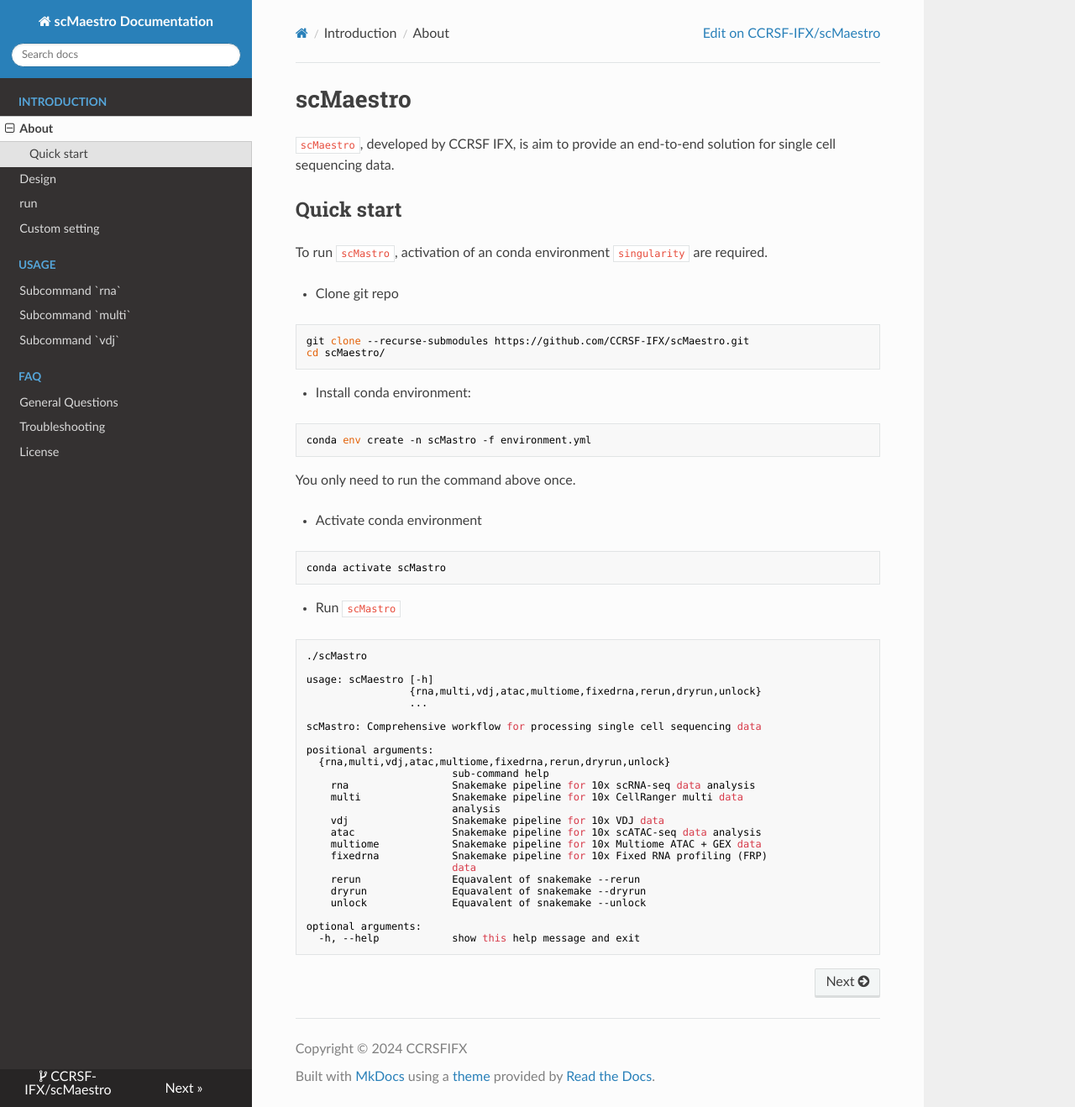
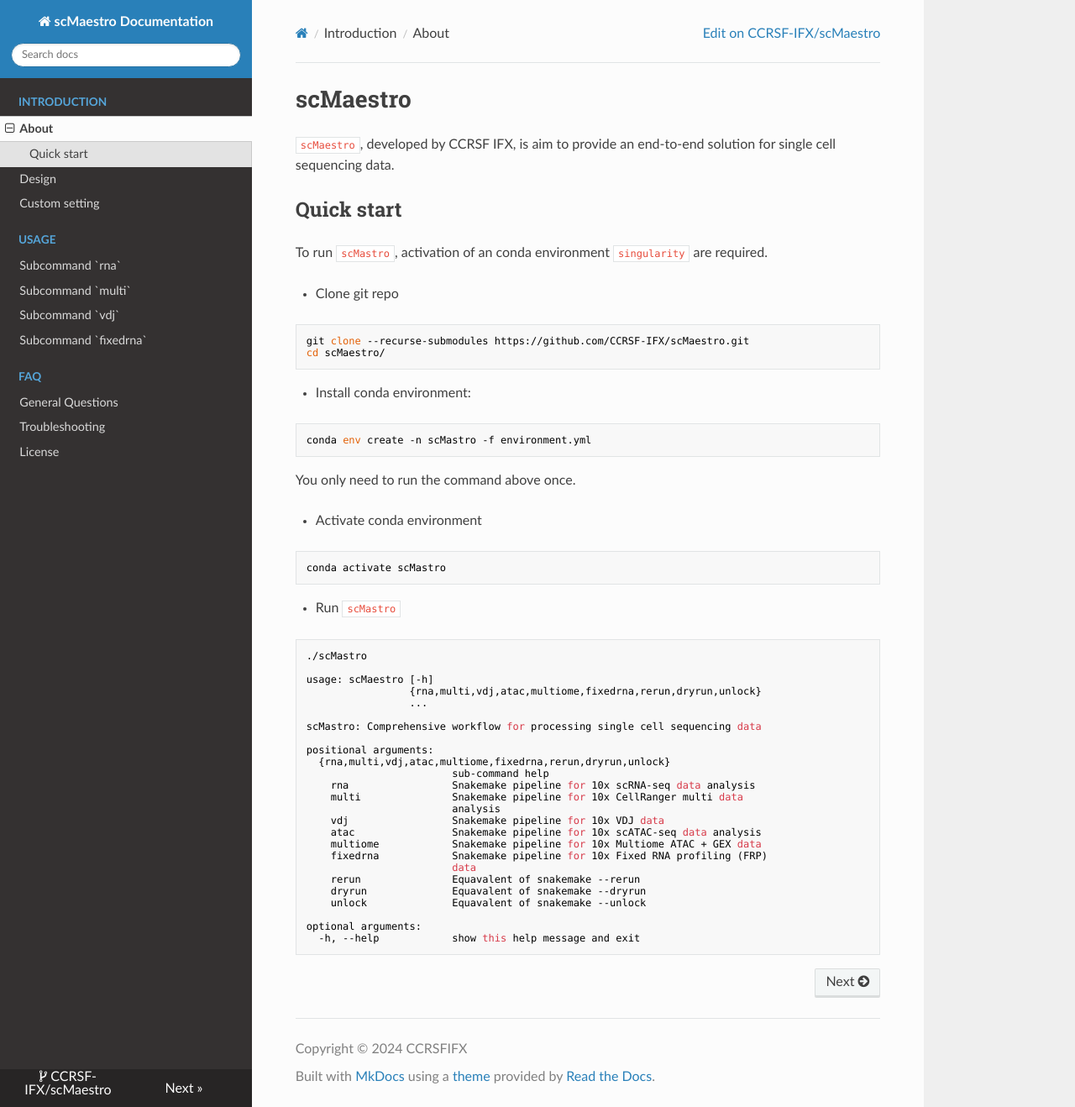
Before and after one commit to CCRSF-IFX/scMaestro, an MkDocs documentation site: the page built from docs/index.md, in a window 1280 px wide and 1318 px high. Shown: the whole window at 84% size. Built offline with MkDocs 1.6.1, drawn with Linux system fonts in a browser that asks for light colours; nearby versions of some CDN libraries.

Commit message:
Update mkdocs.yaml

```diff
--- a/mkdocs.yaml
+++ b/mkdocs.yaml
@@ -31,12 +31,14 @@
   - Introduction:
       - About: index.md
       - Design: design.md
-      - run: internal/run.md
+        #- run: internal/run.md
       - Custom setting: custom_setting.md
   - Usage:
       - Subcommand `rna`: gex.md
       - Subcommand `multi`: multi.md
       - Subcommand `vdj`: vdj.md
+      - Subcommand `fixedrna`: fixedrna.md
+
   - FAQ:
       - General Questions: general-questions.md
       - Troubleshooting: troubleshooting.md
```
